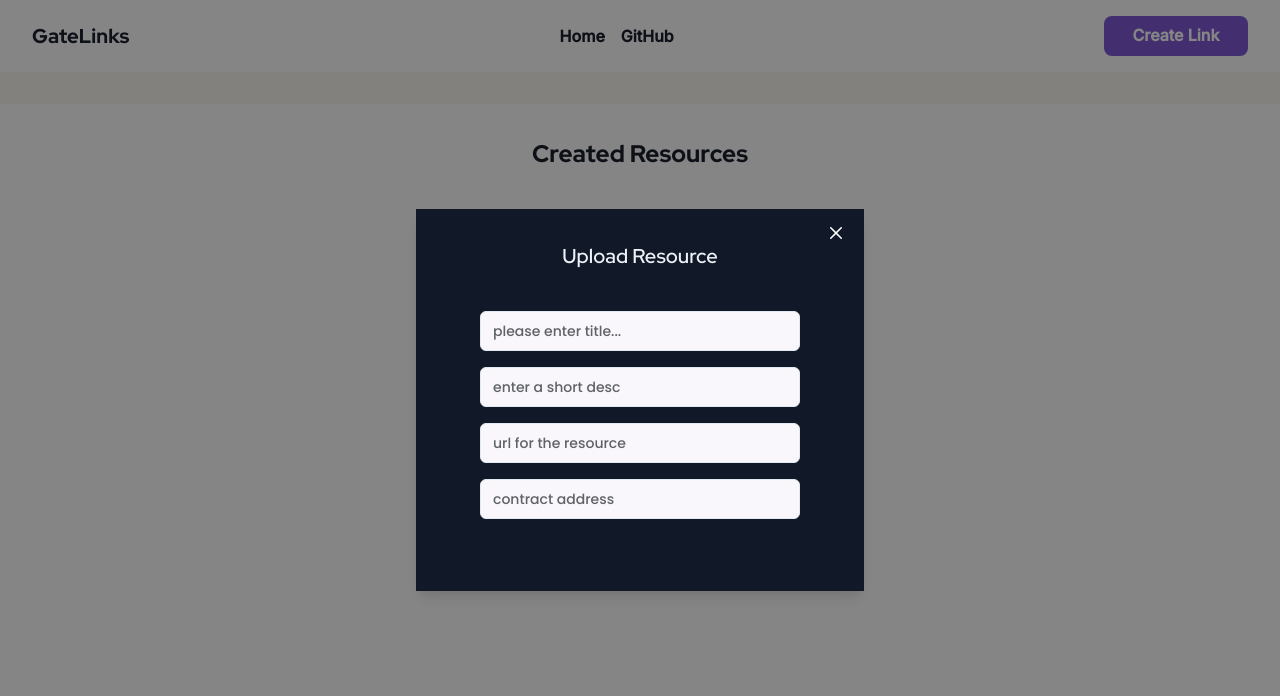
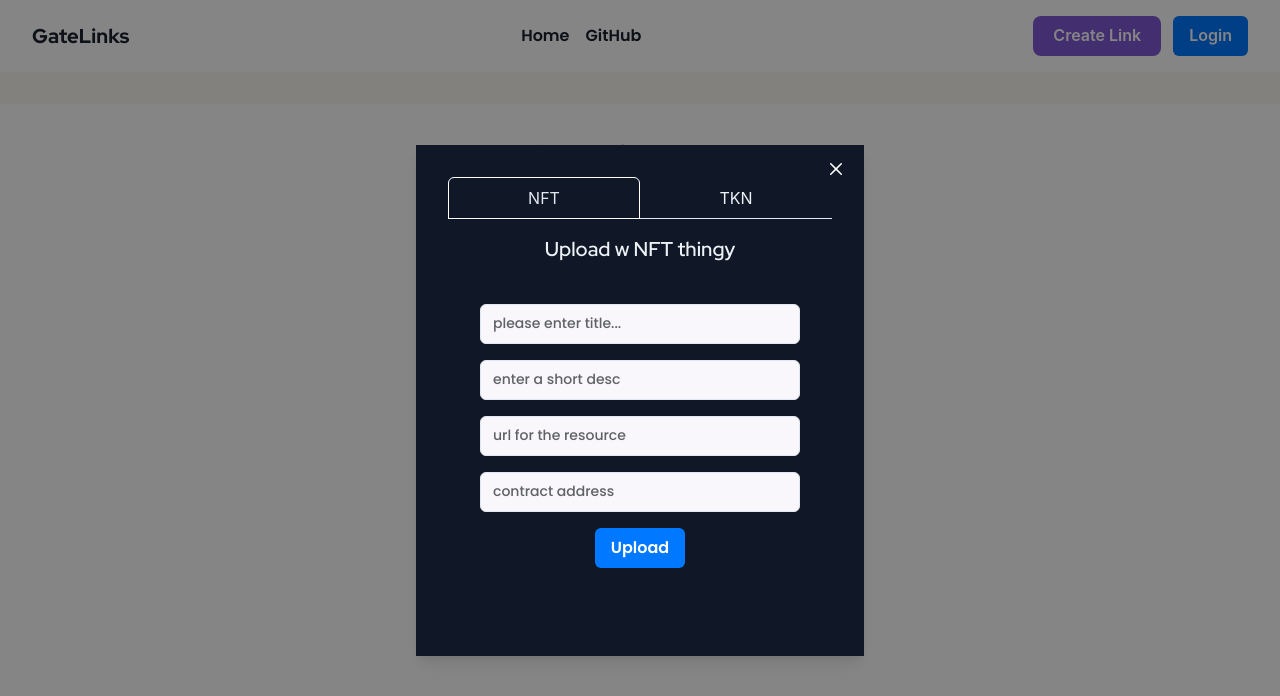
Before and after one commit to umangveerma/gatelinks, a Next.js app in the folder frontend/: page /account in a window 1280 px wide. Both pictures are taken after a click on the button "Create Link". Shown: the top 696 px of the page. Built offline with nearby package versions, Linux system fonts and the light colour scheme; no server answers.

Commit message:
header acc thingy, modal thingy, changes

```diff
--- a/frontend/components/Modals/CreateResource.modal.tsx
+++ b/frontend/components/Modals/CreateResource.modal.tsx
@@ -1,4 +1,5 @@
 import type { NextComponentType, NextPageContext } from "next";
+import { useState } from "react";
 import {
   Modal,
   ModalOverlay,
@@ -13,6 +14,7 @@ import {
   Tab,
   TabPanel,
   Text,
+  Button,
 } from "@chakra-ui/react";
 
 interface Props {
@@ -26,6 +28,8 @@ const CreateModal: NextComponentType<NextPageContext, {}, Props> = ({
   onOpen,
   onClose,
 }) => {
+  const [loading, setLoading] = useState<boolean>();
+
   return (
     <>
       <Modal isOpen={isOpen} onClose={onClose} isCentered>
@@ -33,7 +37,27 @@ const CreateModal: NextComponentType<NextPageContext, {}, Props> = ({
         <ModalContent>
           <ModalCloseButton _focus={{}} color="white" />
 
-          <ModalBody bgColor="#111827" py="8">
+          <ModalBody bgColor="#101827" py="8" px="8">
+            <Tabs isFitted variant="enclosed" textColor="gray.100">
+              <TabList>
+                <Tab
+                  _focus={{}}
+                  _active={{}}
+                  _selected={{ textColor: "gray.200", borderColor: "white" }}
+                >
+                  NFT
+                </Tab>
+                <Tab
+                  _focus={{}}
+                  _active={{}}
+                  _selected={{ textColor: "gray.200", borderColor: "white" }}
+                >
+                  TKN
+                </Tab>
+              </TabList>
+
+              <TabPanels>
+                <TabPanel>
                   <Text
                     fontFamily="redHat"
                     textAlign="center"
@@ -41,7 +65,7 @@ const CreateModal: NextComponentType<NextPageContext, {}, Props> = ({
                     textColor="gray.100"
                     fontWeight="600"
                   >
-              Upload Resource{" "}
+                    Upload w NFT thingy{" "}
                   </Text>
 
                   <Box
@@ -55,6 +79,7 @@ const CreateModal: NextComponentType<NextPageContext, {}, Props> = ({
                   >
                     <Input
                       bgColor="#F9F7FB"
+                      textColor="gray.700"
                       _focus={{}}
                       _active={{}}
                       w="80"
@@ -66,6 +91,7 @@ const CreateModal: NextComponentType<NextPageContext, {}, Props> = ({
                       _placeholder={{ color: "#606366", fontWeight: "500" }}
                     />
                     <Input
+                      textColor="gray.700"
                       bgColor="#F9F7FB"
                       _focus={{}}
                       _active={{}}
@@ -78,6 +104,7 @@ const CreateModal: NextComponentType<NextPageContext, {}, Props> = ({
                       _placeholder={{ color: "#606366", fontWeight: "500" }}
                     />
                     <Input
+                      textColor="gray.700"
                       bgColor="#F9F7FB"
                       _focus={{}}
                       _active={{}}
@@ -90,6 +117,7 @@ const CreateModal: NextComponentType<NextPageContext, {}, Props> = ({
                       _placeholder={{ color: "#606366", fontWeight: "500" }}
                     />
                     <Input
+                      textColor="gray.700"
                       bgColor="#F9F7FB"
                       _focus={{}}
                       _active={{}}
@@ -101,7 +129,104 @@ const CreateModal: NextComponentType<NextPageContext, {}, Props> = ({
                       placeholder="contract address"
                       _placeholder={{ color: "#606366", fontWeight: "500" }}
                     />
+
+                    <Button
+                      colorScheme="messenger"
+                      isLoading={loading}
+                      onClick={() => setLoading(true)}
+                      _active={{}}
+                      _focus={{}}
+                    >
+                      Upload
+                    </Button>
                   </Box>
+                </TabPanel>
+                <TabPanel>
+                  <Text
+                    fontFamily="redHat"
+                    textAlign="center"
+                    fontSize="xl"
+                    textColor="gray.100"
+                    fontWeight="600"
+                  >
+                    Upload w TKN thingy{" "}
+                  </Text>
+
+                  <Box
+                    my="10"
+                    display="flex"
+                    flexDir="column"
+                    justifyContent="center"
+                    alignItems="center"
+                    gap="4"
+                    fontFamily="poppins"
+                  >
+                    <Input
+                      textColor="gray.700"
+                      bgColor="#F9F7FB"
+                      _focus={{}}
+                      _active={{}}
+                      w="80"
+                      h="10"
+                      px="3"
+                      fontWeight="500"
+                      fontSize="sm"
+                      placeholder="please enter title..."
+                      _placeholder={{ color: "#606366", fontWeight: "500" }}
+                    />
+                    <Input
+                      textColor="gray.700"
+                      bgColor="#F9F7FB"
+                      _focus={{}}
+                      _active={{}}
+                      w="80"
+                      h="10"
+                      px="3"
+                      fontWeight="500"
+                      fontSize="sm"
+                      placeholder="enter a short desc"
+                      _placeholder={{ color: "#606366", fontWeight: "500" }}
+                    />
+                    <Input
+                      textColor="gray.700"
+                      bgColor="#F9F7FB"
+                      _focus={{}}
+                      _active={{}}
+                      w="80"
+                      h="10"
+                      px="3"
+                      fontWeight="500"
+                      fontSize="sm"
+                      placeholder="url for the resource"
+                      _placeholder={{ color: "#606366", fontWeight: "500" }}
+                    />
+                    <Input
+                      textColor="gray.700"
+                      bgColor="#F9F7FB"
+                      _focus={{}}
+                      _active={{}}
+                      w="80"
+                      h="10"
+                      px="3"
+                      fontWeight="500"
+                      fontSize="sm"
+                      placeholder="contract address"
+                      _placeholder={{ color: "#606366", fontWeight: "500" }}
+                    />
+
+                    <Button
+                      colorScheme="messenger"
+                      isLoading={loading}
+                      onClick={() => setLoading(true)}
+                      _active={{}}
+                      _focus={{}}
+                    >
+                      Upload
+                    </Button>
+                  </Box>
+                </TabPanel>
+              </TabPanels>
+            </Tabs>
           </ModalBody>
         </ModalContent>
       </Modal>
--- a/frontend/components/Nav/NavBar.component.tsx
+++ b/frontend/components/Nav/NavBar.component.tsx
@@ -1,11 +1,31 @@
 import type { NextComponentType, NextPageContext } from "next";
-import { Box, Text, Button, Flex } from "@chakra-ui/react";
+import {
+  Box,
+  Text,
+  Button,
+  Flex,
+  Image,
+  Menu,
+  MenuButton,
+  MenuList,
+  MenuItem,
+  MenuDivider,
+} from "@chakra-ui/react";
+import { useUser } from "@auth0/nextjs-auth0";
+import { useRouter } from "next/router";
+import { FiLogOut } from "react-icons/fi";
+import { AiOutlineUser } from "react-icons/ai";
 
 interface Props {
-    handleCreateClick: () => void
+  handleCreateClick: () => void;
 }
 
-const NavBar: NextComponentType<NextPageContext, {}, Props> = ({ handleCreateClick }) => {
+const NavBar: NextComponentType<NextPageContext, {}, Props> = ({
+  handleCreateClick,
+}) => {
+  const router = useRouter();
+  const { user } = useUser();
+
   return (
     <>
       <Box
@@ -23,7 +43,7 @@ const NavBar: NextComponentType<NextPageContext, {}, Props> = ({ handleCreateCli
         <Flex
           dir="row"
           gap="4"
-          fontFamily="inter"
+          fontFamily="poppins"
           fontWeight="600"
           fontSize="md"
         >
@@ -31,10 +51,10 @@ const NavBar: NextComponentType<NextPageContext, {}, Props> = ({ handleCreateCli
           <Text>GitHub</Text>
         </Flex>
 
+        <Flex gap="3">
           <Button
             colorScheme="purple"
-          fontFamily="inter"
-          w="36"
+            w="32"
             rounded="lg"
             h="10"
             _focus={{}}
@@ -42,6 +62,54 @@ const NavBar: NextComponentType<NextPageContext, {}, Props> = ({ handleCreateCli
           >
             Create Link
           </Button>
+
+          {user ? (
+            <>
+              <Menu>
+                <MenuButton
+                  rounded="full"
+                  cursor="pointer"
+                  _hover={{ border: "3px solid", borderColor: "purple.600" }}
+                  transition="all"
+                  transitionDuration="75ms"
+                  height="10"
+                  width="10"
+                >
+                  <Image src={user?.picture as string} rounded="full" />
+                </MenuButton>
+                <MenuList>
+                  <MenuItem
+                    display="flex"
+                    flexDir="row"
+                    gap="2"
+                    onClick={()=>router.push("/account")}
+                  >
+                    <AiOutlineUser />
+                    Account
+                  </MenuItem>
+                  <MenuDivider />
+                  <MenuItem
+                    display="flex"
+                    flexDir="row"
+                    gap="2"
+                    textColor="red.500"
+                    onClick={()=>router.push("/api/auth/logout")}
+                  >
+                    <FiLogOut />
+                    Log Out
+                  </MenuItem>
+                </MenuList>
+              </Menu>
+            </>
+          ) : (
+            <Button
+              colorScheme="messenger"
+              onClick={() => router.push("/api/auth/login")}
+            >
+              Login
+            </Button>
+          )}
+        </Flex>
       </Box>
     </>
   );
--- a/frontend/package.json
+++ b/frontend/package.json
@@ -19,7 +19,8 @@
     "framer-motion": "^6",
     "next": "12.1.6",
     "react": "18.1.0",
-    "react-dom": "18.1.0"
+    "react-dom": "18.1.0",
+    "react-icons": "^4.3.1"
   },
   "devDependencies": {
     "@types/node": "17.0.31",
```
Also changed, not shown: frontend/pages/[id].tsx (added, +11 -0 lines), 1 other file (tests, documents, lock files or other folders). Lines whose indentation alone changed are shown as unchanged.
